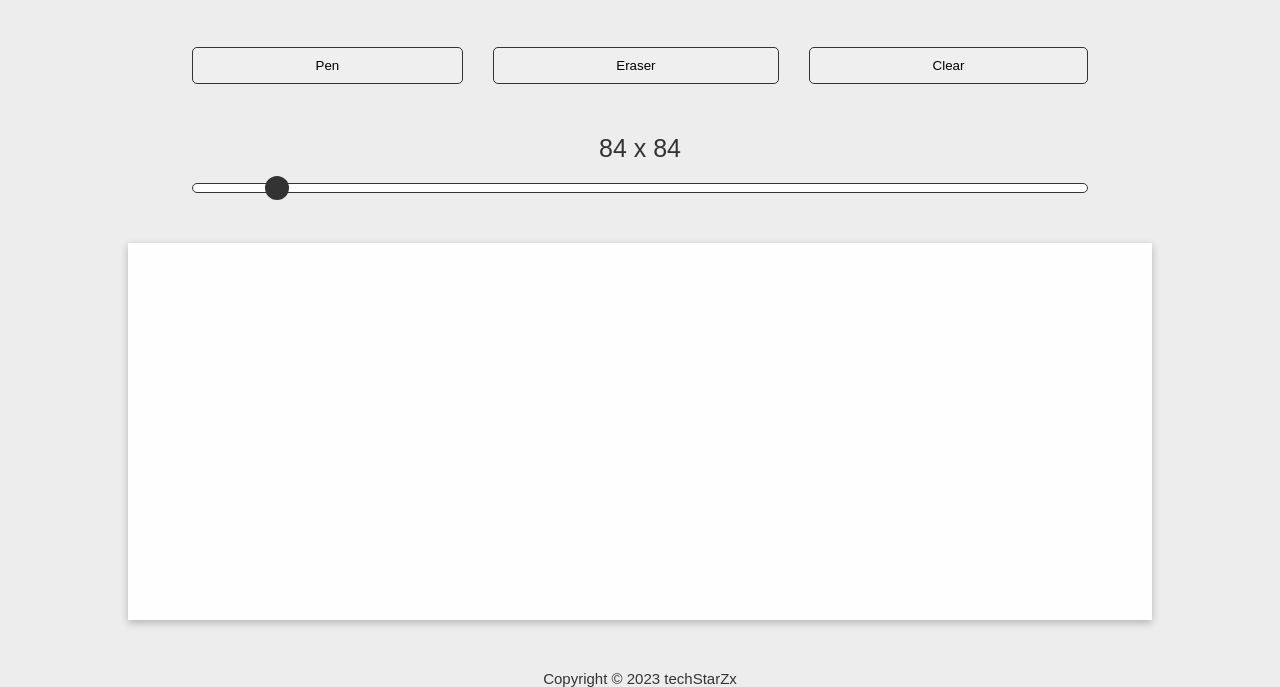
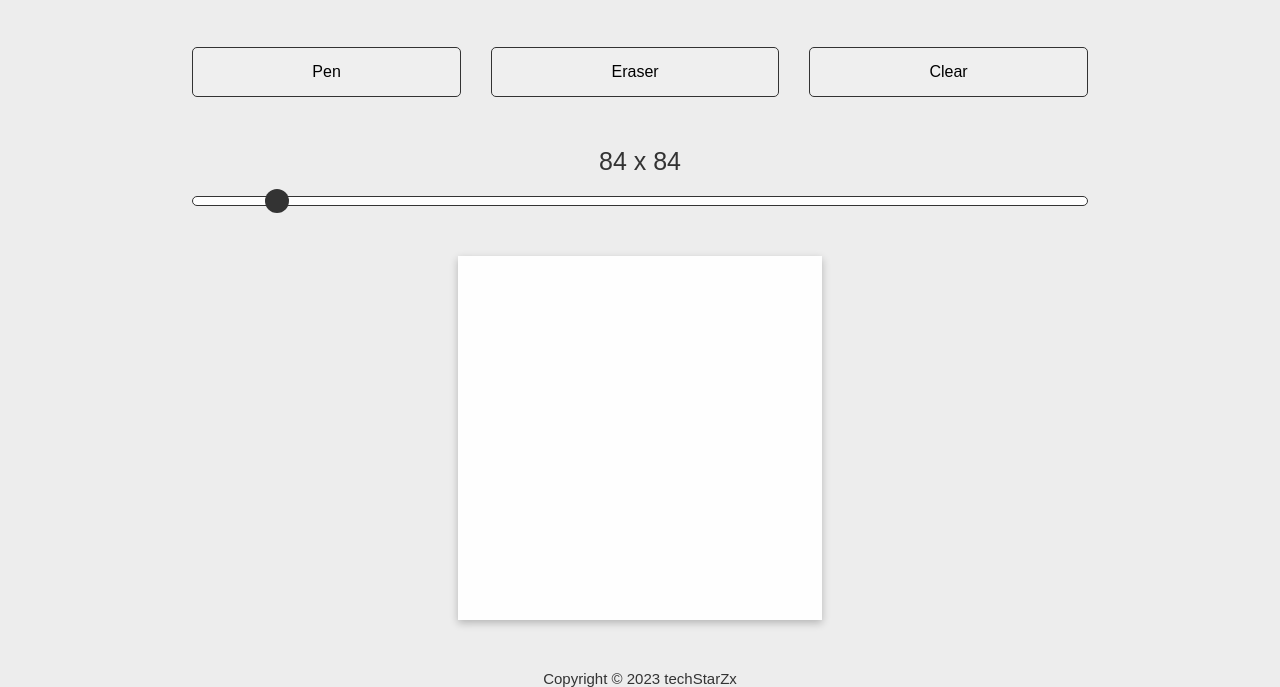
Before and after one commit to arqamx/etch-a-sketch-app, a plain HTML site: page index.html in a window 1280 px wide. Shown: the part 113-800 px from the top of the page. Drawn offline with Linux system fonts and the light colour scheme.

Commit message:
set the width of #grid equals to its height

```diff
--- a/index.html
+++ b/index.html
@@ -23,7 +23,7 @@
             <input type="range" value="84" min="1" max="1000">
         </div>
 
-        <div class="grid"></div>
+        <div class="grid" id="grid"></div>
     </main>
 
     <footer>
--- a/script.js
+++ b/script.js
@@ -0,0 +1,16 @@
+// set the width of #grid equal to it's height.
+
+window.addEventListener('load', function() {
+    let gridDiv = document.getElementById('grid');
+
+    function updateGridSize() {
+        let currentHeight = gridDiv.clientHeight;
+        gridDiv.style.width = currentHeight + 'px';
+    }
+
+    // call the updateGridSize function on page load
+    updateGridSize();
+
+    // Attach a resize event listener to the window to update the height when the width changes
+    window.addEventListener('resize', updateGridSize);
+});
--- a/style.css
+++ b/style.css
@@ -53,11 +53,12 @@ h1 {
 }
 
 .buttons button {
-    padding: 10px 20px;
+    padding: 15px 20px;
     border: 1px solid var(--primary-dark);
     border-radius: 5px;
     flex-grow: 1;
     cursor: pointer;
+    font-size: 16px;
 }
 
 .buttons button.active {
@@ -67,6 +68,7 @@ h1 {
 
 .buttons button:hover {
   transform: scale(1.05);
+  transition: transform 0.1s ease-in-out;
 }
 
 .range {
```
